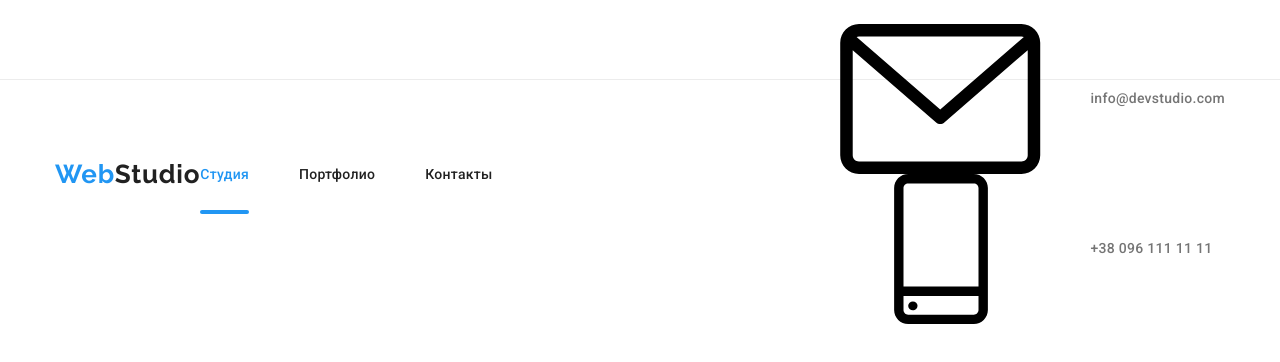
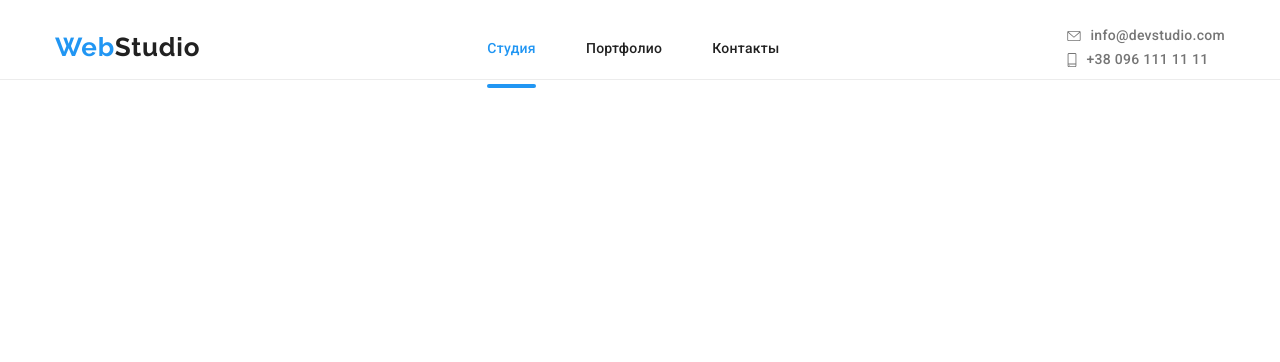
Before and after one commit to fullstack2002/goit-markup-hw-08, a plain HTML site: page index.html in a window 1280 px wide. Drawn offline with nearby package versions, Linux system fonts and the light colour scheme.

Commit message:
tablet markup

```diff
--- a/index.html
+++ b/index.html
@@ -38,15 +38,15 @@
                 </svg>
             </button>
             <div class="header__contacts">
-                <a class="header-contacts__item link" href="mailto:info@devstudio.com">
-                    <svg class="header-contacts__email_icon">
+                <a class="header__contacts_item link" href="mailto:info@devstudio.com">
+                    <svg class="header__contacts_icon header__contacts_email_icon">
                         <use href="./images/icons.svg#mailbox"></use>
                     </svg>
                     info@devstudio.com
                 </a>
 
-                <a class="header-contacts__item link" href="tel:+380961111111">
-                    <svg class="header-contacts__phone_icon">
+                <a class="header__contacts_item link" href="tel:+380961111111">
+                    <svg class="header__contacts_icon header__contacts_phone_icon">
                         <use href="./images/icons.svg#smartphone"></use>
                     </svg>
                     +38 096 111 11 11
--- a/sass/components/_header.scss
+++ b/sass/components/_header.scss
@@ -1,13 +1,3 @@
-// mobile
-@media screen and (max-width: 768px) {
-.header__contacts {
-  display: none;
-}
-
-.header-contacts__item {
-  display: none;
-}
-}
 // tablet+desktop
 @media screen and (min-width: 768px) {
   .mobile-menu {
@@ -17,28 +7,6 @@
   .mobile-menu-button {
     display: none;
   }
-
-  .header__contacts {
-    display: block;
-    align-items: center;
-    margin-left: auto;
-  }
-
-  .header-contacts__item {
-      display: flex;
-      align-items: center;
-      font-style: normal;
-      font-weight: 500;
-      font-size: 14px;
-      line-height: 1.7;
-      letter-spacing: 0.02em;
-      color: var(--secondary-text-color-theme-light);
-    }
-    .header-contacts__icon {
-      fill: var(--secondary-text-color-theme-light);
-      margin-right: 10px;
-      margin-left: 30px;
-      }
 }
 // edited
   .header {
@@ -68,15 +36,15 @@
     	display: flex;
     	align-items: center;
 
-      // @media screen and (min-width: 768px) {
-      //   margin-top: 32px;
-      //   margin-bottom: 32px;
-      // }
+      @media screen and (min-width: 768px) {
+        margin-top: 32px;
+        margin-bottom: 32px;
+      }
 
-      // @media screen and (min-width: 1200px) {
-      //   margin-top: 0px;
-      //   margin-bottom: 0px;
-      // }
+      @media screen and (min-width: 1200px) {
+        margin-top: 0px;
+        margin-bottom: 0px;
+      }
   }
 
     .nav-list {
@@ -123,9 +91,49 @@
       }
     }
   }
-// .header__container {
-// 	display: flex;
-// }
+    .header__contacts {
+      display: none;
+
+      @media screen and (min-width: 768px) {
+        display: flex;
+        flex-direction: column;
+
+        &_item {
+          display: flex;
+          align-items: center;
+          font-weight: 500;
+          font-size: 14px;
+          line-height: 1.7;
+          letter-spacing: 0.02em;
+
+          transition: color 250ms cubic-bezier(0.4, 0, 0.2, 1);
+          color: var(--secondary-text-color-theme-light);
+
+          &:hover,
+          &:focus,
+          &:hover .header__contacts_icon,
+          &:focus .header__contacts_icon {
+            color: var(--primary-text-color-theme-dark);
+            fill: var(--primary-text-color-theme-dark);
+          }
+        }
+
+        &_email_icon {
+          width: 14px;
+          height: 10px;
+          margin-right: 10px;
+          fill: var(--secondary-text-color-theme-light);
+        }
+
+        &_phone_icon {
+          width: 10px;
+          height: 14px;
+          margin-right: 10px;
+          fill: var(--secondary-text-color-theme-light);
+        }
+      }
+
+   }
 // .header__contacts {
 // 	display: flex;
 // 	align-items: center;
```
Also changed, not shown: css/main.css, css/main.min.css, css/portfolio.css, css/portfolio.min.css, 4 other files.
